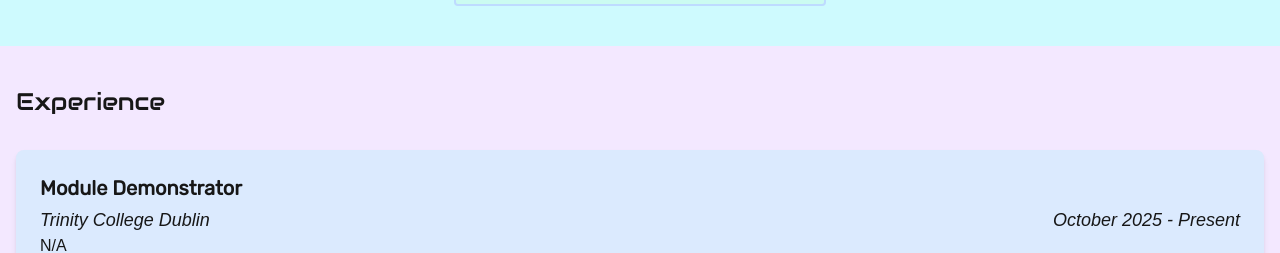
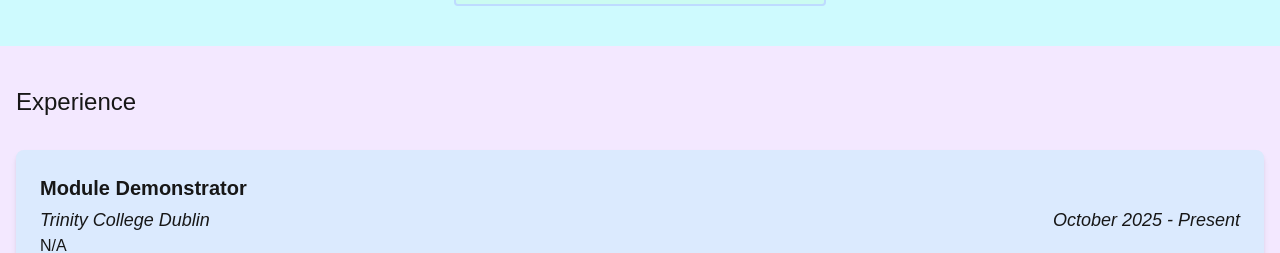
Before and after one commit to mairead-odwyer14/my-portfolio, a Next.js app: page / in a window 1280 px wide. Shown: the part 675-928 px from the top of the page. Built offline with nearby package versions, Linux system fonts and the light colour scheme; a web font is replaced by a local one.

Commit message:
globals for fonts

```diff
--- a/src/app/globals.css
+++ b/src/app/globals.css
@@ -3,17 +3,12 @@
 :root {
   --background: #ffffff;
   --foreground: #171717;
-}
-
-@theme inline {
   --color-background: var(--background);
   --color-foreground: var(--foreground);
   --font-sans: var(--font-geist-sans);
   --font-mono: var(--font-geist-mono);
   --font-fascinate: var(--font-fascinate);
   --font-audiowide: var(--font-audiowide);
-  --font-bitcount: var(--font-bitcount);
-  --font-rubik: var(--font-rubik);
 }
 
 @media (prefers-color-scheme: dark) {
```
